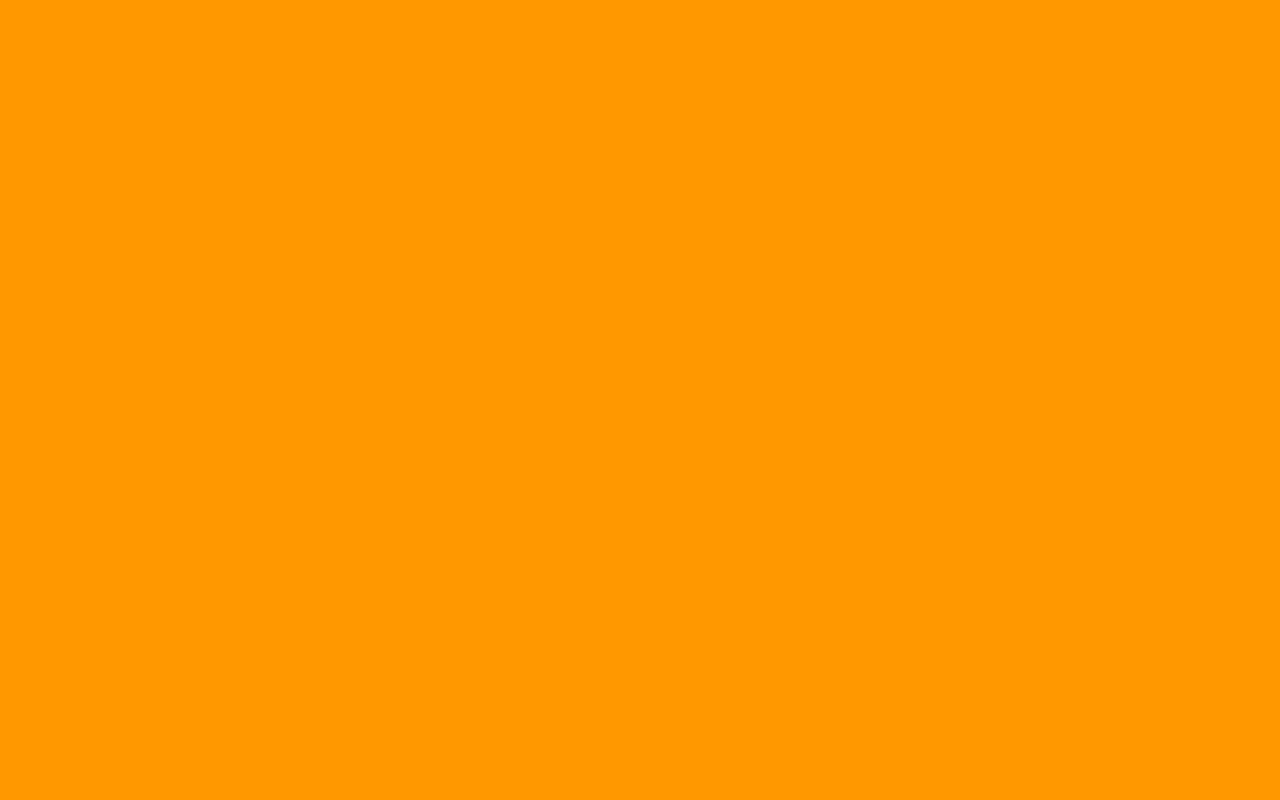
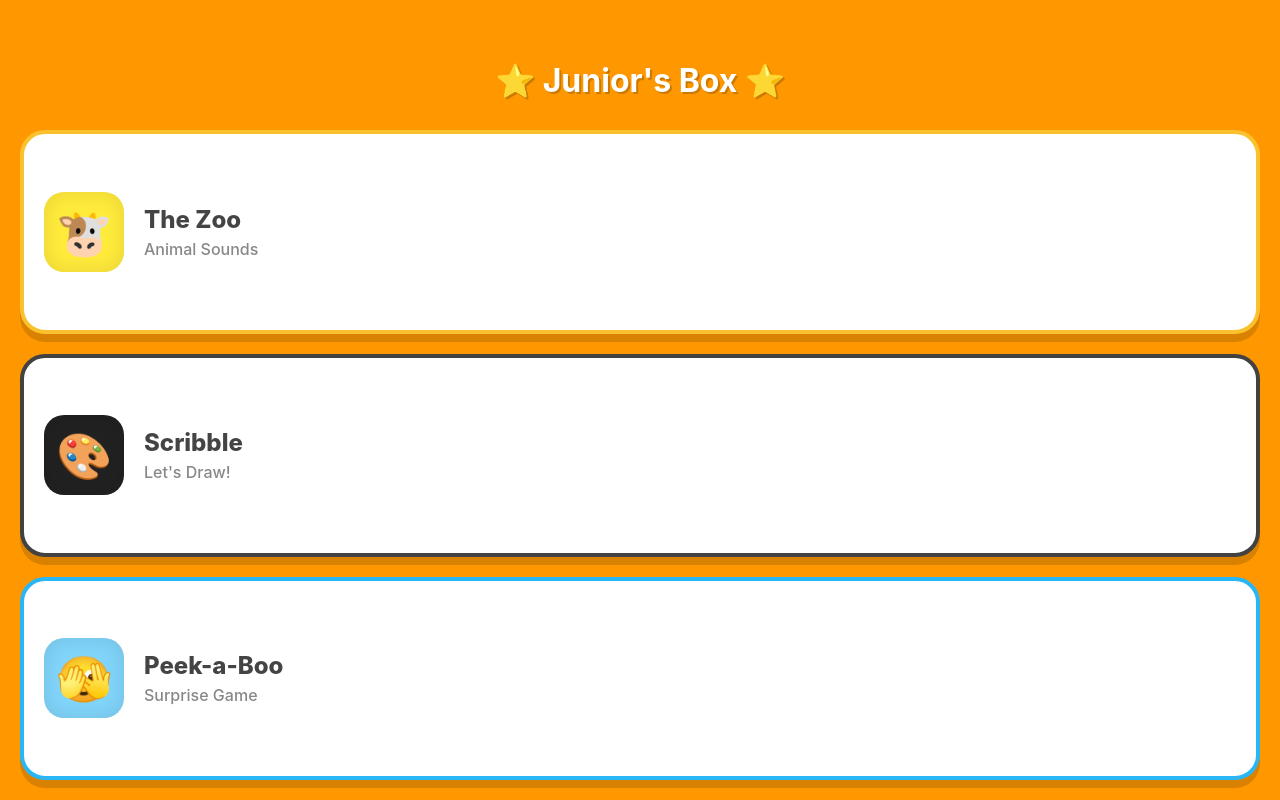
Before and after one commit to voonsing/ChildPlay, a plain HTML site: page index.html in a window 1280 px wide. Drawn offline with Linux system fonts and the light colour scheme.

Commit message:
Update index.html

```diff
--- a/index.html
+++ b/index.html
@@ -11,7 +11,7 @@
     <style>
         body {
             font-family: -apple-system, BlinkMacSystemFont, "Segoe UI", Roboto, sans-serif;
-            background-color: #FF9800; /* Bright Orange Background */
+            background-color: #FF9800;
             margin: 0; padding: 20px;
             padding-top: max(40px, env(safe-area-inset-top));
             display: flex; flex-direction: column; height: 100vh; box-sizing: border-box;
@@ -50,7 +50,7 @@
         .title { font-size: 24px; font-weight: 800; color: #444; margin-bottom: 5px; }
         .desc { font-size: 16px; color: #888; font-weight: 500; }
 
-        /* Specific Colors */
+        /* Card Colors */
         .zoo-card .icon-box { background: #FFEB3B; }
         .zoo-card { border-color: #FBC02D; }
 
@@ -63,3 +63,25 @@
     </style>
 </head>
 <body>
+
+    <h1>⭐ Junior's Box ⭐</h1>
+
+    <div class="game-grid">
+        <div class="game-card zoo-card" onclick="window.location.href='zoo.html'">
+            <div class="icon-box">🐮</div>
+            <div class="info"><div class="title">The Zoo</div><div class="desc">Animal Sounds</div></div>
+        </div>
+
+        <div class="game-card draw-card" onclick="window.location.href='scribble.html'">
+            <div class="icon-box">🎨</div>
+            <div class="info"><div class="title">Scribble</div><div class="desc">Let's Draw!</div></div>
+        </div>
+
+        <div class="game-card peek-card" onclick="window.location.href='peekaboo.html'">
+            <div class="icon-box">🫣</div>
+            <div class="info"><div class="title">Peek-a-Boo</div><div class="desc">Surprise Game</div></div>
+        </div>
+    </div>
+
+</body>
+</html>
```
